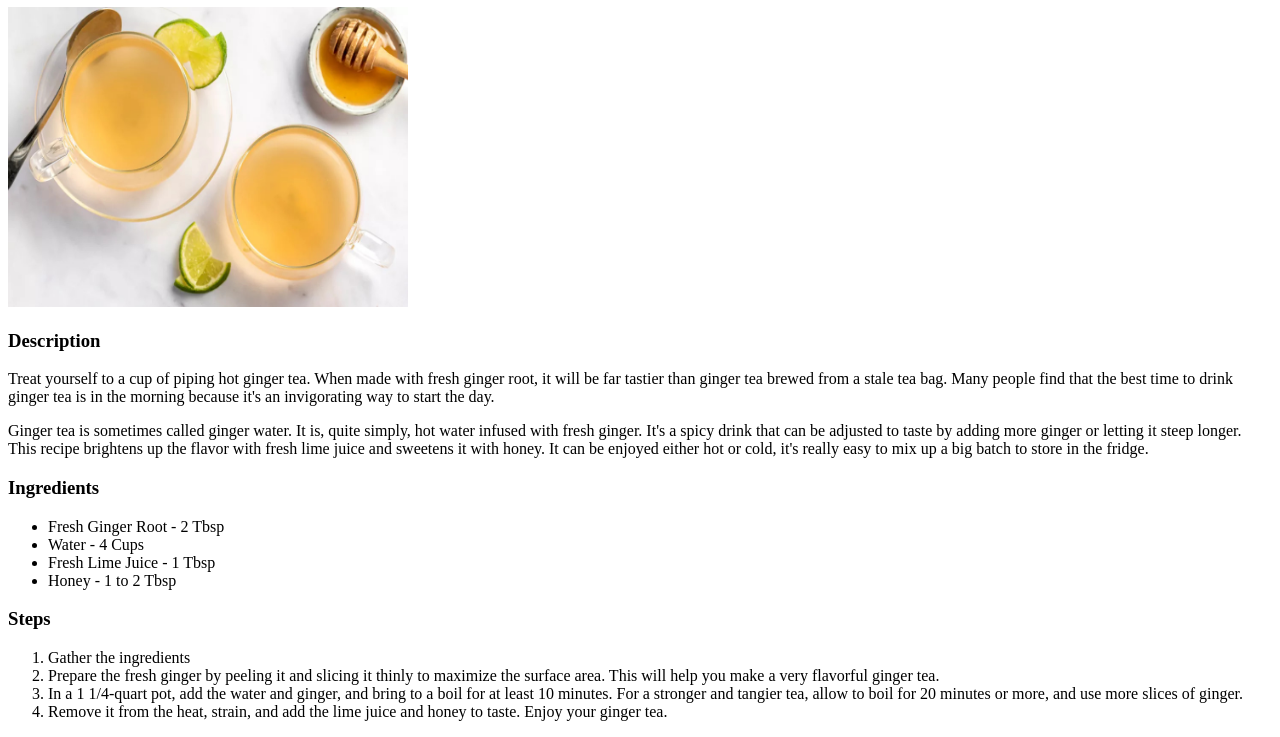
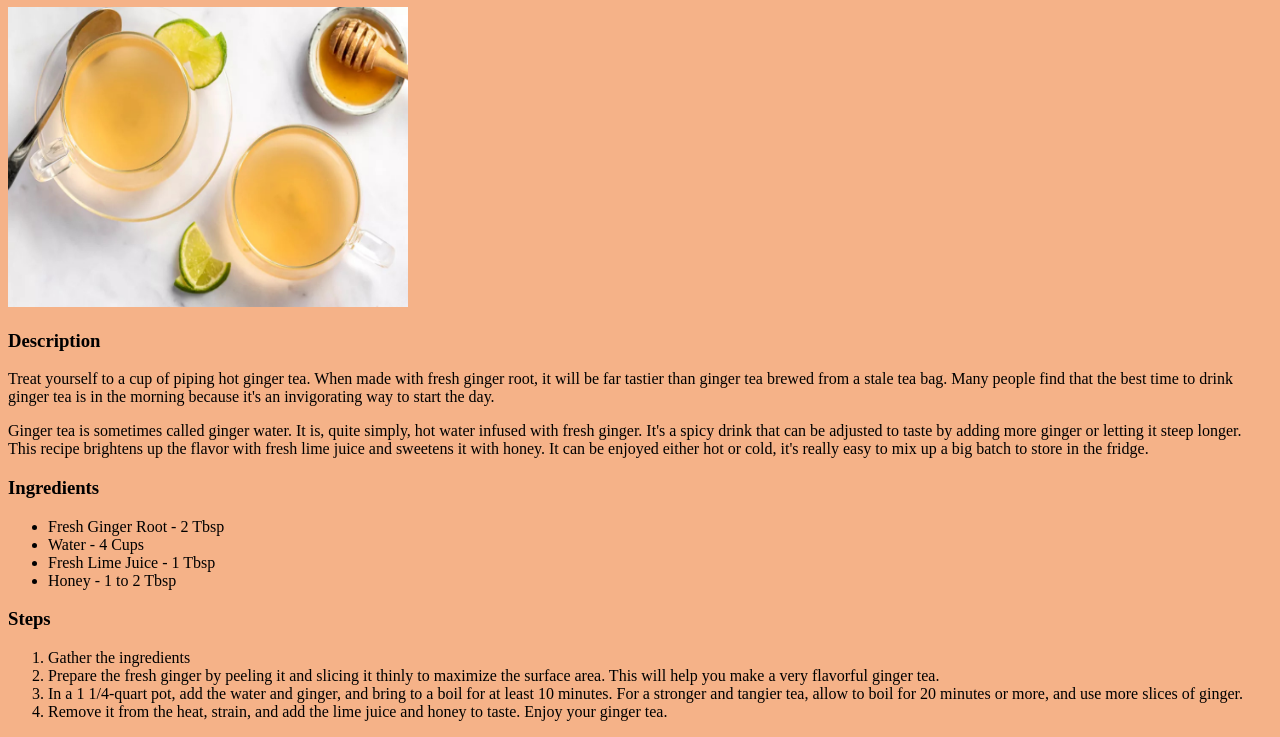
Before and after one commit to DirtyDan08/odin-recipes, a plain HTML site: page recipes/tea.html in a window 1280 px wide. Shown: the part 73-810 px from the top of the page. Drawn offline with Linux system fonts and the light colour scheme.

Commit message:
Added style link to css file

```diff
--- a/recipes/tea.html
+++ b/recipes/tea.html
@@ -3,6 +3,7 @@
     <head>
         <title>Ginger Tea Recipe</title>
         <meta charset="UTF-8">
+        <link rel="stylesheet" href="../css/styles.css">
     </head>
     <body>
         <h1>How To Make Ginger Tea</h1>
```
